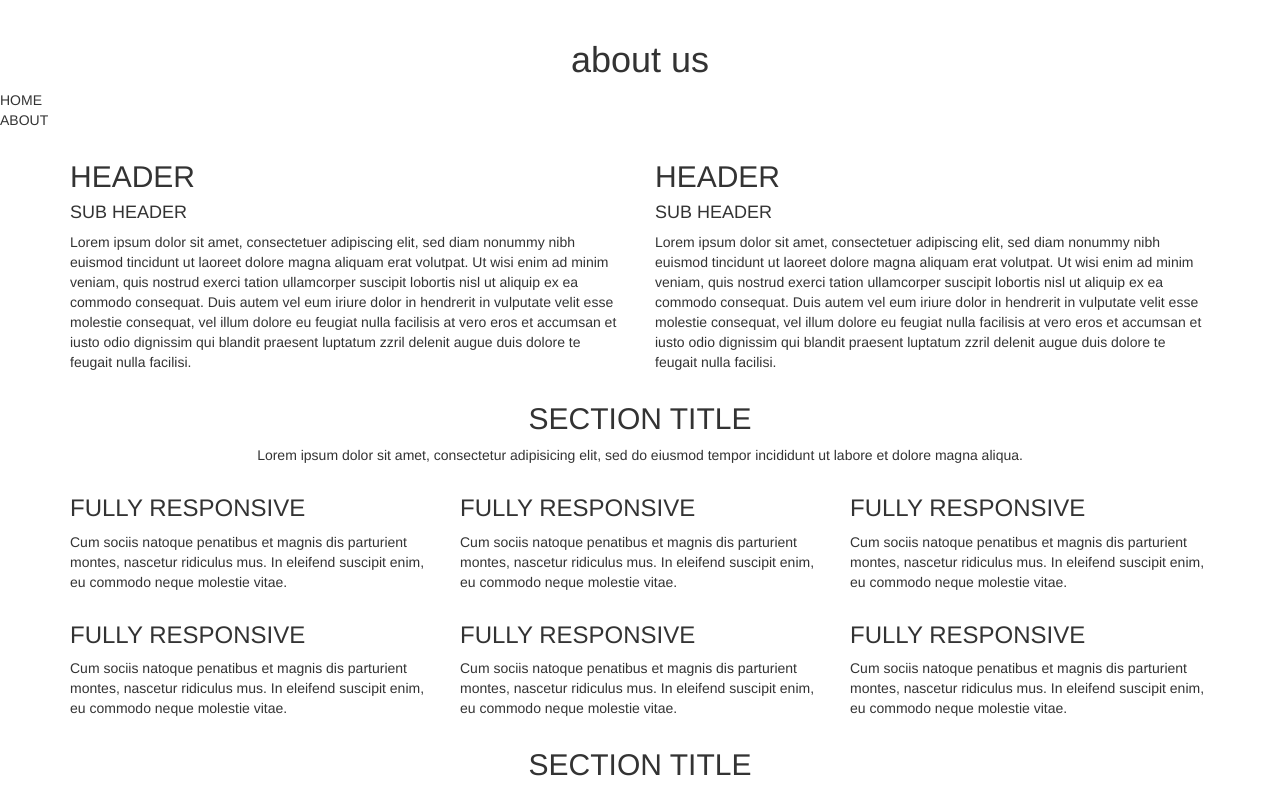
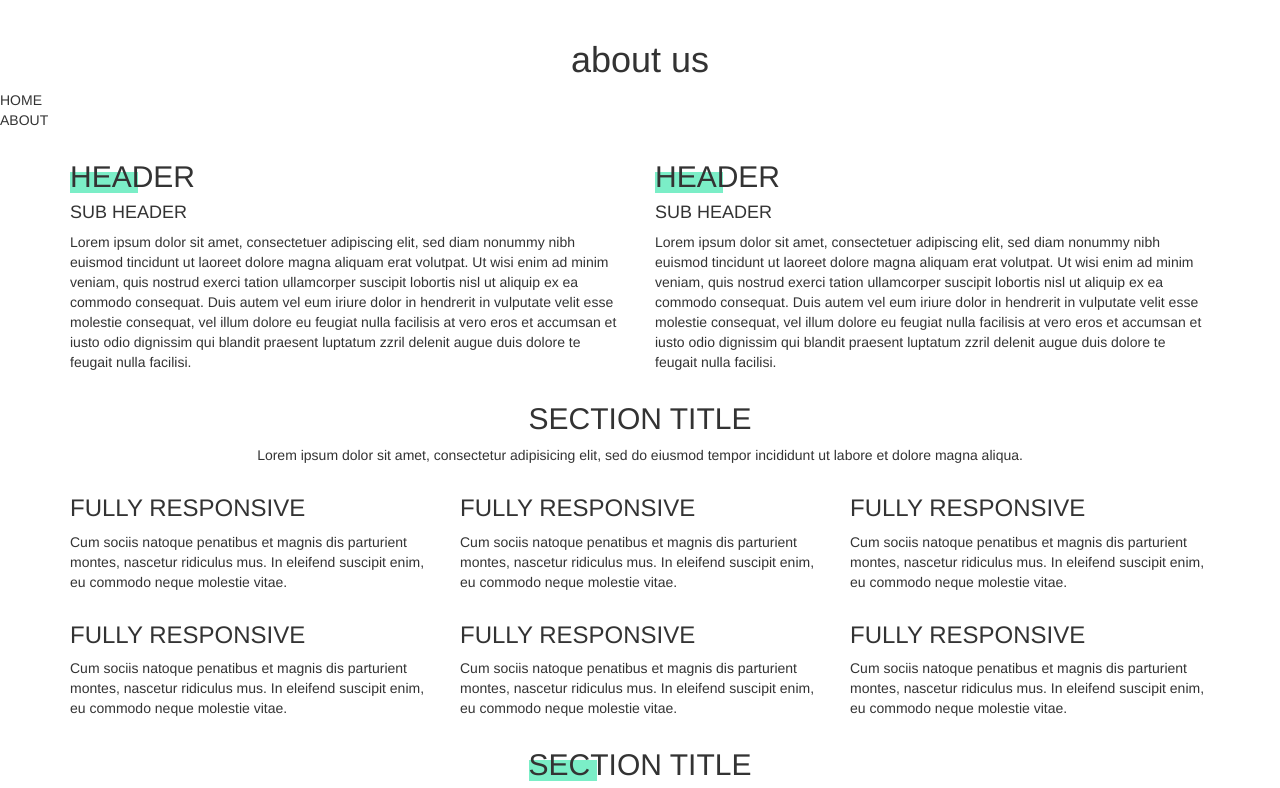
Before and after one commit to beetroot-front-end/grid-bootstrap, a plain HTML site: page index.html in a window 1280 px wide. Shown: the top 788 px of the page. Drawn offline with Linux system fonts and the light colour scheme.

Commit message:
create label

```diff
--- /dev/null
+++ b/css/main.css
@@ -0,0 +1,13 @@
+.green-bg {
+	position: relative;
+}
+.green-bg:before {
+	content: '';
+	position: absolute;
+	left: 0;
+	bottom: 0;
+	width: 68px;
+	height: 21px;
+	background-color: #7beec7;
+	z-index: -1;
+}
--- a/index.html
+++ b/index.html
@@ -7,6 +7,7 @@
     <title>Bootstrap Grid</title>
     <link href="https://fonts.googleapis.com/css?family=Montserrat:400,700|Open+Sans:400,700,800" rel="stylesheet">
     <link href="css/bootstrap.min.css" rel="stylesheet">
+    <link href="css/main.css" rel="stylesheet">
   </head>
   <body>
     <div class="container-fluid">
@@ -33,12 +34,12 @@
     <div class="container">
       <div class="row">
         <div class="col-md-6">
-          <h2> HEADER </h2>
+          <h2 class="green-bg"> HEADER </h2>
           <h4> SUB HEADER </h4>
           <p>Lorem ipsum dolor sit amet, consectetuer adipiscing elit, sed diam nonummy nibh euismod tincidunt ut laoreet dolore magna aliquam erat volutpat. Ut wisi enim ad minim veniam, quis nostrud exerci tation ullamcorper suscipit lobortis nisl ut aliquip ex ea commodo consequat. Duis autem vel eum iriure dolor in hendrerit in vulputate velit esse molestie consequat, vel illum dolore eu feugiat nulla facilisis at vero eros et accumsan et iusto odio dignissim qui blandit praesent luptatum zzril delenit augue duis dolore te feugait nulla facilisi.</p>
         </div>
         <div class="col-md-6">
-          <h2> HEADER </h2>
+          <h2 class="green-bg"> HEADER </h2>
           <h4> SUB HEADER </h4>
           <p>Lorem ipsum dolor sit amet, consectetuer adipiscing elit, sed diam nonummy nibh euismod tincidunt ut laoreet dolore magna aliquam erat volutpat. Ut wisi enim ad minim veniam, quis nostrud exerci tation ullamcorper suscipit lobortis nisl ut aliquip ex ea commodo consequat. Duis autem vel eum iriure dolor in hendrerit in vulputate velit esse molestie consequat, vel illum dolore eu feugiat nulla facilisis at vero eros et accumsan et iusto odio dignissim qui blandit praesent luptatum zzril delenit augue duis dolore te feugait nulla facilisi.</p>
         </div>
@@ -72,7 +73,10 @@
         </div>
       </div>
       <div class="row">
-        <h2 class="text-center"> SECTION TITLE </h2>
+        <h2 class="text-center">
+         <span class="green-bg">SECTION TITLE
+         </span>
+          </h2>
         <p class="text-center"> Lorem ipsum dolor sit amet, consectetur adipisicing elit, sed do eiusmod tempor incididunt ut labore et dolore magna aliqua. </p>
         <div class="col-md-3 col-sm-6">
           <img class="img-responsive center-block" src="img/api1.jpg" alt="">
@@ -105,7 +109,10 @@
         <div class="col-md-10 col-md-offset-1">
           <div class="row">
             <div class="col-md-6">
-              <h2> YOU THINK WE'RE COOL ? LET'S WORK TOGETHER </h2>
+              <h2>
+               <span class="green-bg"> YOU THINK WE'RE COOL ? LET'S WORK TOGETHER
+               </span>
+              </h2>
               <a href="#" title="">get in touch</a>
             </div>
             <div class="col-md-6">
```
